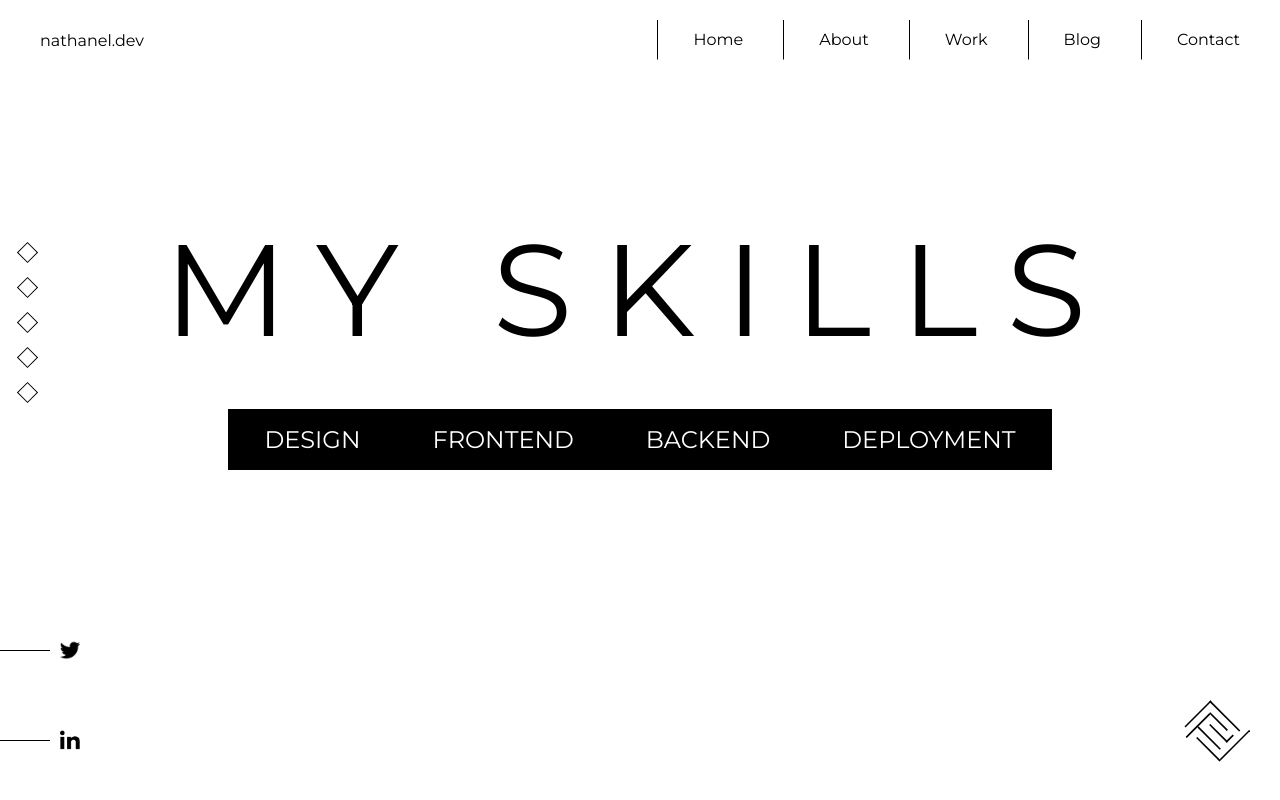
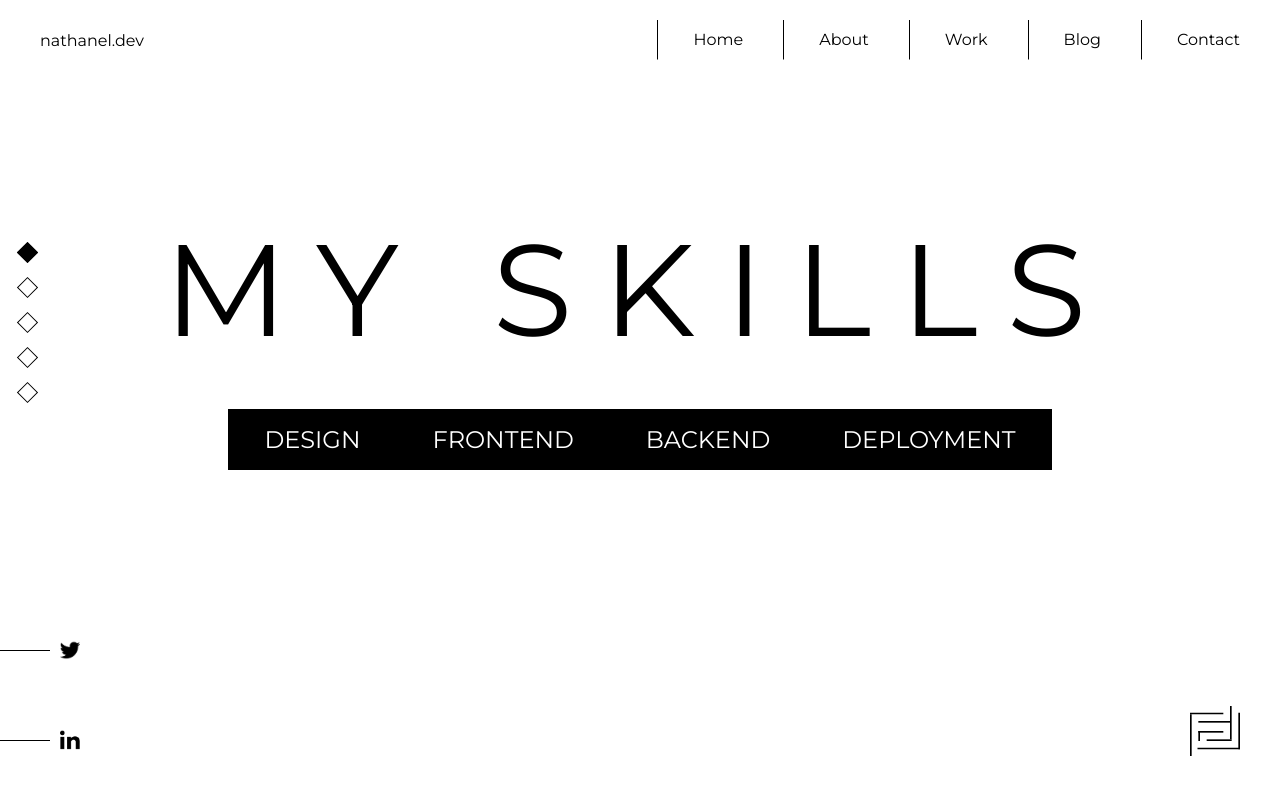
Before and after one commit to natdlc/nathanel-portfolio, a Next.js app: page /skills in a window 1280 px wide. Shown: the top 800 px of the page. Built offline with nearby package versions, Linux system fonts and the light colour scheme.

Commit message:
skills page side nav ui updates onscroll

```diff
--- a/components/common/layout/nav/skills-icon/skills-icon.module.css
+++ b/components/common/layout/nav/skills-icon/skills-icon.module.css
@@ -9,7 +9,7 @@
 
   100% {
     opacity: 1;
-    transform: rotate(45deg) scale(1);
+    transform: rotate(0) scale(1);
     filter: blur(0);
   }
 }
@@ -30,13 +30,11 @@
 }
 
 .image {
-  transform: rotate(45deg) scale(1);
   transition: all 0.3s;
   animation-name: skills-icon;
   animation-duration: 2s;
 }
 
 .rotated {
-  transform: rotate(225deg);
   transition: all 0.8s;
 }
--- a/components/home/hero/hero.jsx
+++ b/components/home/hero/hero.jsx
@@ -37,7 +37,7 @@ export default function Hero() {
           </p>
         )}
       </InView>
-      <InView threshold={0}>
+      <InView threshold={0} initialInView>
         {({ inView, ref }) => (
           <a
             ref={ref}
--- a/components/skills/hero/hero.jsx
+++ b/components/skills/hero/hero.jsx
@@ -1,10 +1,15 @@
 import { InView } from "react-intersection-observer";
 import styles from "./hero.module.css";
 
-export default function Hero() {
+export default function Hero({ dispatch }) {
   return (
     <section className={styles.hero}>
-      <InView>
+      <InView
+        onChange={(inView) => {
+          if (inView)
+            dispatch({ type: "set_visible_section", section: "hero" });
+        }}
+      >
         {({ inView, ref }) => (
           <h1 ref={ref} className={inView ? styles.shownH1 : styles.hiddenH1}>
             my skills
--- a/components/skills/side-nav/side-nav.jsx
+++ b/components/skills/side-nav/side-nav.jsx
@@ -1,13 +1,20 @@
+import { getSkillItems } from "@/lib/skills";
 import styles from "./side-nav.module.css";
 
-export default function SideNav() {
+const skills = getSkillItems();
+skills.unshift({ title: "hero" });
+
+export default function SideNav({ visibleSection }) {
   return (
     <div className={styles.div}>
-      <a href="#"></a>
-      <a href="#design"></a>
-      <a href="#frontend"></a>
-      <a href="#backend"></a>
-      <a href="#deployment"></a>
+      {skills.map((skill) => (
+        <a
+          className={
+            visibleSection === skill.title ? styles.visible : styles.hidden
+          }
+          href={skill.title === "hero" ? "#" : `#${skill.title}`}
+        ></a>
+      ))}
     </div>
   );
 }
--- a/components/skills/side-nav/side-nav.module.css
+++ b/components/skills/side-nav/side-nav.module.css
@@ -58,6 +58,12 @@
   animation-duration: 1.5s;
 }
 
-.active {
-  background-color: black;
+.visible {
+  background: black;
+  transition: all 0.4s;
 }
+
+.hidden {
+  background: white;
+  transition: all 0.4s;
+}
--- a/components/skills/skill/skill.jsx
+++ b/components/skills/skill/skill.jsx
@@ -2,10 +2,16 @@ import { InView } from "react-intersection-observer";
 import styles from "./skill.module.css";
 import Tool from "./tool/tool";
 
-export default function Skill({ item, setInViewSection }) {
+export default function Skill({ item, dispatch }) {
   return (
     <section id={item.title} className={styles.section}>
-      <InView>
+      <InView
+        onChange={(inView) =>
+          inView
+            ? dispatch({ type: "set_visible_section", section: item.title })
+            : null
+        }
+      >
         {({ inView, ref }) => (
           <h3
             ref={ref}
--- a/components/skills/skills.jsx
+++ b/components/skills/skills.jsx
@@ -1,26 +1,33 @@
 import styles from "./skills.module.css";
-
 import { getSkillItems } from "@/lib/skills";
 import SideNav from "./side-nav/side-nav";
 import Hero from "./hero/hero";
 import Skill from "./skill/skill";
-import { useState } from "react";
+import { useReducer } from "react";
 
 const skillItems = getSkillItems();
 
+const initialState = { visibleSection: "hero" };
+
+const reducer = (state, action) => {
+  if (action.type === "set_visible_section") {
+    return {
+      visibleSection: action.section,
+    };
+  }
+  throw Error("Unknown action");
+};
+
 export default function SkillsPage() {
-  const [inViewSection, setInViewSection] = useState("");
+  const [state, dispatch] = useReducer(reducer, initialState);
+
   return (
     <>
-      <SideNav />
-      <Hero />
+      <SideNav visibleSection={state.visibleSection} />
+      <Hero dispatch={dispatch} />
 
       {skillItems.map((item) => (
-        <Skill
-          key={item.title}
-          item={item}
-          setInViewSection={setInViewSection}
-        />
+        <Skill key={item.title} item={item} dispatch={dispatch} />
       ))}
     </>
   );
```
Also changed, not shown: components/home/hero/hero.module.css (+21 -0 lines).
